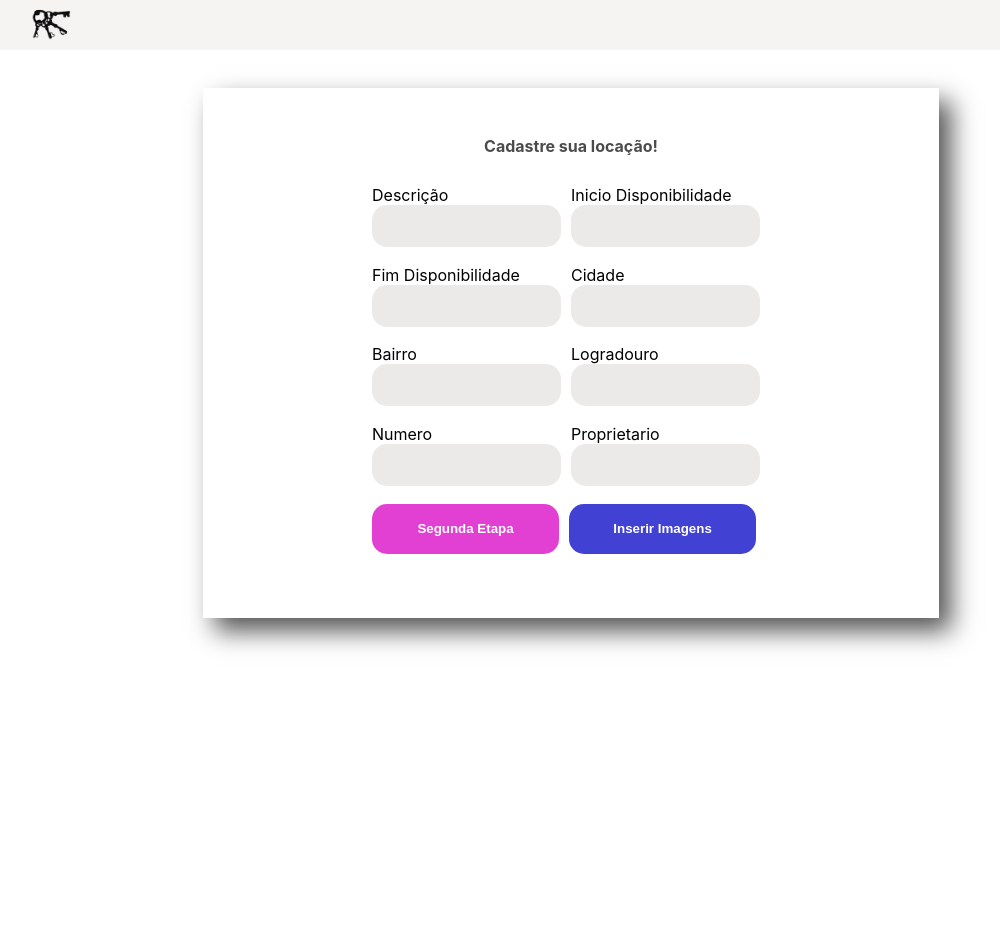
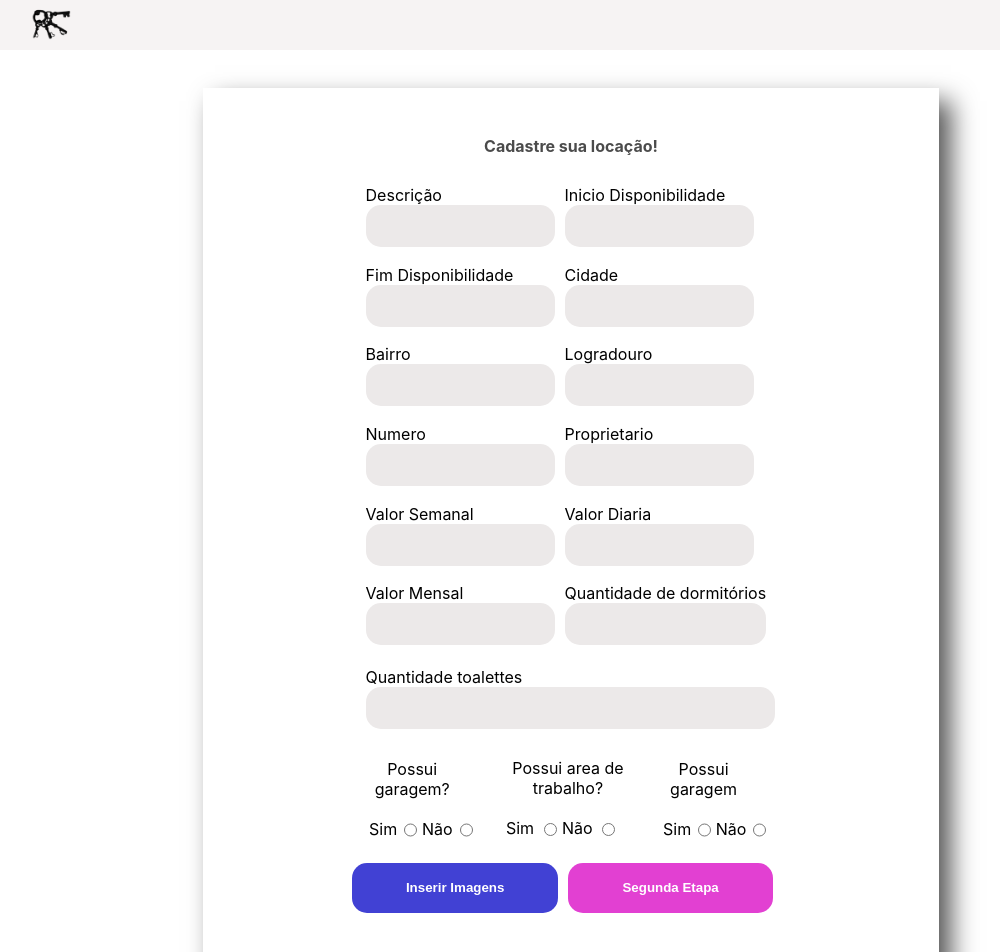
Before and after one commit to Dream-House-Grupo-9/Dream-House-web, a React (Create React App) app in the folder dream-house/: page /cadastro-anuncio in a window 1280 px wide. Shown: the top 952 px of the page, without its empty margins (53-1053 px from the left). Before the commit the page ends 800 px from the top, so only its background shows below. Built offline with nearby package versions, Linux system fonts and the light colour scheme.

Commit message:
Fix: adição dos campos restantes na cadastro anuncio

```diff
--- a/dream-house/src/css/cadastro-anuncio.css
+++ b/dream-house/src/css/cadastro-anuncio.css
@@ -117,6 +117,8 @@ b {
 
 .form-content{
     display: flex;
+    text-align: center;
+    /* margin-left:3%; */
 }
 
 .form-column{
@@ -126,7 +128,6 @@ b {
 }
 
 .row-tick{
-    margin-left: 1%;
     margin-bottom: 3%;
 
 }
@@ -138,7 +139,7 @@ b {
 
 .row-tick-item{
     display: flex;
-    margin-left: 18%;
+    margin-left: 11%;
 }
 
 
@@ -153,9 +154,10 @@ b {
 }
 
 .label-form-imovel-register-details{
-    margin-left: 8% !important;
-    font-size: 14px !important;
-    float: left;
+    /* margin-left: 8% !important; */
+    /* font-size: 14px !important; */
+    /* float: left; */
+    text-align: inherit;
 }
 
 .label-form-imovel-register-details-semanal{
@@ -198,5 +200,6 @@ b {
 }
 
 .left{
-    margin-left: 13%;
+    margin-left: 1%;
+    margin-right: 4%;
 }
--- a/dream-house/src/css/new-cadastro-anuncio.css
+++ b/dream-house/src/css/new-cadastro-anuncio.css
@@ -1,6 +1,7 @@
 .form {
     width: 50%;
     margin-top: 3%;
+    margin-bottom: 3%;
     margin-left: 20%;
     display: flex;
     flex-direction: column;
@@ -37,6 +38,10 @@
     transition: 0.3s ease-in-out;
 }
 
+.input-large{
+    width: 100% !important;
+}
+
 .inpt-row{
     display: flex;
 
@@ -61,3 +66,19 @@
 .right{
     margin-right: 10px;
 }
+
+.center-row{
+    width: 100%;
+    margin-left: 3%;
+}
+
+.align-right{
+    margin-left: 5%;
+}
+
+.center{
+    margin-top: 1%;
+    margin-bottom: 2%;
+    margin-left:3%;
+    width: 91% !important;
+}
--- a/dream-house/src/pages/CadastroAnuncio.jsx
+++ b/dream-house/src/pages/CadastroAnuncio.jsx
@@ -79,7 +79,7 @@ function CadastroAnuncio() {
 
                 <div class="input-group">
                     <form action="formulario-cadastro-imove">
-                        <div className="inpt-row">
+                        <div className="inpt-row center-row">
                             <div class="input-box">
                                 <label for="firstname">Descrição</label>
                                 <input type="text" name="firstname" required />
@@ -87,11 +87,11 @@ function CadastroAnuncio() {
 
                             <div class="input-box">
                                 <label for="firstname">Inicio Disponibilidade</label>
-                                <input type="text" name="firstname"  required />
+                                <input type="text" name="firstname" required />
                             </div>
                         </div>
 
-                        <div className="inpt-row">
+                        <div className="inpt-row center-row">
                             <div class="input-box">
                                 <label for="firstname">Fim Disponibilidade</label>
                                 <input type="text" name="firstname" required />
@@ -99,11 +99,11 @@ function CadastroAnuncio() {
 
                             <div class="input-box">
                                 <label for="firstname">Cidade</label>
-                                <input type="text" name="firstname"  required />
+                                <input type="text" name="firstname" required />
                             </div>
                         </div>
 
-                        <div className="inpt-row">
+                        <div className="inpt-row center-row">
                             <div class="input-box">
                                 <label for="firstname">Bairro</label>
                                 <input type="text" name="firstname" required />
@@ -115,7 +115,7 @@ function CadastroAnuncio() {
                             </div>
                         </div>
 
-                        <div className="inpt-row">
+                        <div className="inpt-row center-row">
                             <div class="input-box">
                                 <label for="firstname">Numero</label>
                                 <input type="text" name="firstname" required />
@@ -128,10 +128,91 @@ function CadastroAnuncio() {
 
                         </div>
 
+                        <div className="inpt-row center-row">
+                            <div class="input-box">
+                                <label for="firstname">Valor Semanal</label>
+                                <input type="text" name="firstname" required />
+                            </div>
+
+                            <div class="input-box">
+                                <label for="firstname">Valor Diaria</label>
+                                <input type="text" name="firstname" required />
+                            </div>
+
+                        </div>
+
+                        <div className="inpt-row center-row">
+                            <div class="input-box">
+                                <label for="firstname">Valor Mensal</label>
+                                <input type="text" name="firstname" required />
+                            </div>
+
+                            <div class="input-box">
+                                <label for="firstname">Quantidade de dormitórios</label>
+                                <input type="text" name="firstname" required />
+                            </div>
+
+                        </div>
+
                         <div className="inpt-row">
-                            <button className="btn-next-process right" onClick={() => navigate("/login")}>Segunda Etapa</button>
-                            <button className="btn-images" type="submit">Inserir Imagens</button>
+                            <div class="input-box center">
+                                <label for="firstname">Quantidade toalettes</label>
+                                <input type="text" className="input-large" name="firstname" required />
+                            </div>
                         </div>
+                        <br />
+
+
+                        <div className="inpt-row ">
+                            <div className="form-content left">
+
+                                <div className="form-column">
+                                    <label className="label-form-imovel-register-details"> Possui garagem? </label><br />
+                                    <div className="row-tick">
+                                        <div className="row-tick-item">
+                                            <label>Sim</label>
+                                            <input className="input-radio-imovel-register" type="radio" />
+                                            <label>Não</label>
+                                            <input className="input-radio-imovel-register" type="radio" />
+                                        </div>
+                                    </div>
+                                </div>
+
+                                <div className="form-column align-right">
+                                    <label className="label-form-imovel-register-details"> Possui area de trabalho? </label><br />
+                                    <div className="row-tick">
+                                        <div className="row-tick-item">
+                                            <label>Sim</label>
+                                            <input className="input-radio-imovel-register" type="radio" />
+                                            <label>Não</label>
+                                            <input className="input-radio-imovel-register" type="radio" />
+                                        </div>
+                                    </div>
+                                </div>
+
+                                <div className="form-column left">
+                                    <label className="label-form-imovel-register-details"> Possui garagem </label><br />
+                                    <div className="row-tick">
+                                        <div className="row-tick-item">
+                                            <label>Sim</label>
+                                            <input className="input-radio-imovel-register" type="radio" />
+                                            <label>Não</label>
+                                            <input className="input-radio-imovel-register" type="radio" />
+                                        </div>
+                                    </div>
+                                </div>
+                            </div>
+                        </div>
+                        <br />
+
+
+                        <div className="inpt-row">
+                            <button className="btn-images right" type="submit">Inserir Imagens</button>
+                            <button className="btn-next-process" onClick={() => navigate("/login")}>Segunda Etapa</button>
+                        </div>
+
+
+
 
                     </form>
 
--- a/dream-house/src/pages/CadastroDetalhesAnuncio.jsx
+++ b/dream-house/src/pages/CadastroDetalhesAnuncio.jsx
@@ -19,7 +19,7 @@ function CadastroDetalhesAnuncio() {
                         <div className="form-content">
 
                             <div className="form-column">
-                                <label className="label-form-imovel-register-details"> <b> Disponibilidade Diária? </b> </label><br />
+                                <label className="label-form-imovel-register-details">Disponibilidade Diária?</label><br />
                                 <div className="row-tick">
                                     <div className="row-tick-item">
                                         <label>Sim</label>
@@ -31,7 +31,7 @@ function CadastroDetalhesAnuncio() {
                             </div>
 
                             <div className="form-column">
-                                <label className="label-form-imovel-register-details"> <b> Disponibilidade Semanal?  </b> </label><br />
+                                <label className="label-form-imovel-register-details">Disponibilidade Semanal?</label><br />
                                 <div className="row-tick">
                                     <div className="row-tick-item">
                                         <label>Sim</label>
```
